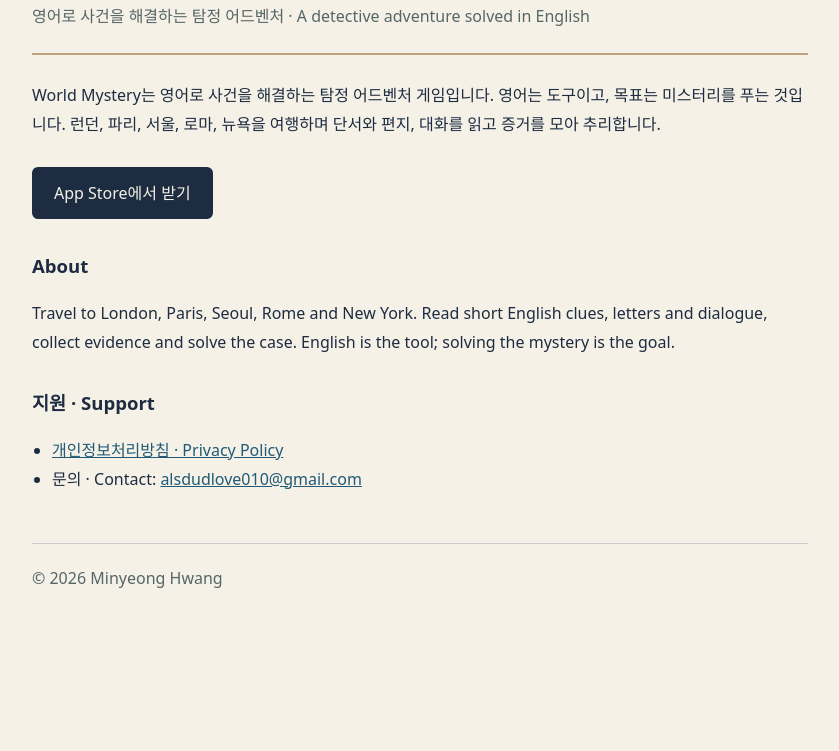
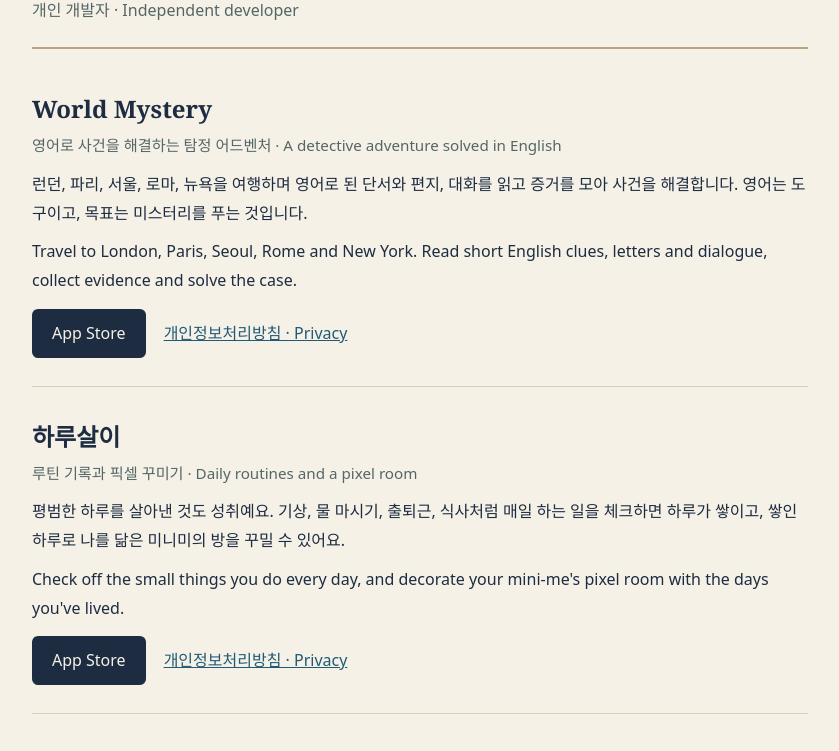
Before and after one commit to alsdud110/alsdud110.github.io, a plain HTML site: page index.html in a window 1280 px wide. Shown: the part 121-872 px from the top of the page, without its empty margins (220-1059 px from the left). Before the commit the page ends 804 px from the top, so only its background shows below. Drawn offline with Linux system fonts and the light colour scheme.

Commit message:
Add files via upload

```diff
--- a/index.html
+++ b/index.html
@@ -2,26 +2,34 @@
 <html lang="ko"><head><meta charset="utf-8"><meta name="viewport" content="width=device-width,initial-scale=1">
 <meta http-equiv="Content-Security-Policy" content="default-src 'none'; style-src 'unsafe-inline'; img-src 'self' data:">
 <meta name="referrer" content="strict-origin-when-cross-origin">
-<title>World Mystery</title>
-<meta name="description" content="World Mystery — 영어로 사건을 해결하는 탐정 어드벤처 게임">
+<title>Minyeong Hwang · Apps</title>
+<meta name="description" content="개인 개발자 황민영의 앱 — World Mystery, 하루살이">
 <style>
-:root{color-scheme:light}*{box-sizing:border-box}body{margin:0;background:#f5f1e7;color:#1d2c40;font:16px/1.8 system-ui,-apple-system,"Noto Sans KR",sans-serif}main{max-width:820px;margin:auto;padding:48px 22px 90px}header{border-bottom:2px solid #b9a47c;padding-bottom:22px;margin-bottom:26px}h1{font-family:Georgia,serif;font-size:2.4rem;margin:0}.tag{margin:6px 0 0;color:#566}h2{font-size:1.16rem;margin-top:30px}a{color:#205a77}.btn{display:inline-block;margin-top:12px;padding:12px 22px;background:#1d2c40;color:#f5f1e7;text-decoration:none;border-radius:6px}ul{padding-left:20px}footer{border-top:1px solid #ccc;margin-top:50px;padding-top:20px;color:#566}
+:root{color-scheme:light}*{box-sizing:border-box}body{margin:0;background:#f5f1e7;color:#1d2c40;font:16px/1.8 system-ui,-apple-system,"Noto Sans KR",sans-serif}main{max-width:820px;margin:auto;padding:48px 22px 90px}header{border-bottom:2px solid #b9a47c;padding-bottom:22px;margin-bottom:10px}h1{font-family:Georgia,serif;font-size:2.2rem;margin:0}.tag{margin:6px 0 0;color:#566}article{padding:28px 0;border-bottom:1px solid #d8cfbd}h2{font-family:Georgia,serif;font-size:1.5rem;margin:0}.sub{margin:2px 0 10px;color:#566;font-size:.95rem}p{margin:0 0 10px}.links{display:flex;flex-wrap:wrap;gap:10px 18px;align-items:center;margin-top:14px}.btn{display:inline-block;padding:10px 20px;background:#1d2c40;color:#f5f1e7;text-decoration:none;border-radius:6px}.btn:focus-visible,a:focus-visible{outline:2px solid #b18a38;outline-offset:3px}a{color:#205a77}footer{margin-top:40px;color:#566}
 </style></head><body><main>
-<header><h1>World Mystery</h1><p class="tag">영어로 사건을 해결하는 탐정 어드벤처 · A detective adventure solved in English</p></header>
-<section lang="ko">
-<p>World Mystery는 영어로 사건을 해결하는 탐정 어드벤처 게임입니다. 영어는 도구이고, 목표는 미스터리를 푸는 것입니다. 런던, 파리, 서울, 로마, 뉴욕을 여행하며 단서와 편지, 대화를 읽고 증거를 모아 추리합니다.</p>
-<a class="btn" href="https://apps.apple.com/kr/app/world-mystery/id6834479078">App Store에서 받기</a>
-</section>
-<section lang="en">
-<h2>About</h2>
-<p>Travel to London, Paris, Seoul, Rome and New York. Read short English clues, letters and dialogue, collect evidence and solve the case. English is the tool; solving the mystery is the goal.</p>
-</section>
-<section>
-<h2>지원 · Support</h2>
-<ul>
-<li><a href="https://alsdud110.github.io/world_mystery/privacy/">개인정보처리방침 · Privacy Policy</a></li>
-<li>문의 · Contact: <a href="mailto:alsdudlove010@gmail.com">alsdudlove010@gmail.com</a></li>
-</ul>
-</section>
-<footer>© 2026 Minyeong Hwang</footer>
+<header><h1>Minyeong Hwang</h1><p class="tag">개인 개발자 · Independent developer</p></header>
+
+<article id="world-mystery">
+<h2>World Mystery</h2>
+<p class="sub">영어로 사건을 해결하는 탐정 어드벤처 · A detective adventure solved in English</p>
+<p>런던, 파리, 서울, 로마, 뉴욕을 여행하며 영어로 된 단서와 편지, 대화를 읽고 증거를 모아 사건을 해결합니다. 영어는 도구이고, 목표는 미스터리를 푸는 것입니다.</p>
+<p lang="en">Travel to London, Paris, Seoul, Rome and New York. Read short English clues, letters and dialogue, collect evidence and solve the case.</p>
+<div class="links">
+<a class="btn" href="https://apps.apple.com/app/id6834479078">App Store</a>
+<a href="https://alsdud110.github.io/world_mystery/privacy/">개인정보처리방침 · Privacy</a>
+</div>
+</article>
+
+<article id="harusari">
+<h2>하루살이</h2>
+<p class="sub">루틴 기록과 픽셀 꾸미기 · Daily routines and a pixel room</p>
+<p>평범한 하루를 살아낸 것도 성취예요. 기상, 물 마시기, 출퇴근, 식사처럼 매일 하는 일을 체크하면 하루가 쌓이고, 쌓인 하루로 나를 닮은 미니미의 방을 꾸밀 수 있어요.</p>
+<p lang="en">Check off the small things you do every day, and decorate your mini-me's pixel room with the days you've lived.</p>
+<div class="links">
+<a class="btn" href="https://apps.apple.com/app/id6834387060">App Store</a>
+<a href="https://alsdud110.github.io/haru_sari/privacy/">개인정보처리방침 · Privacy</a>
+</div>
+</article>
+
+<footer>문의 · Contact: <a href="mailto:alsdudlove010@gmail.com">alsdudlove010@gmail.com</a><br>© 2026 Minyeong Hwang</footer>
 </main></body></html>
```
